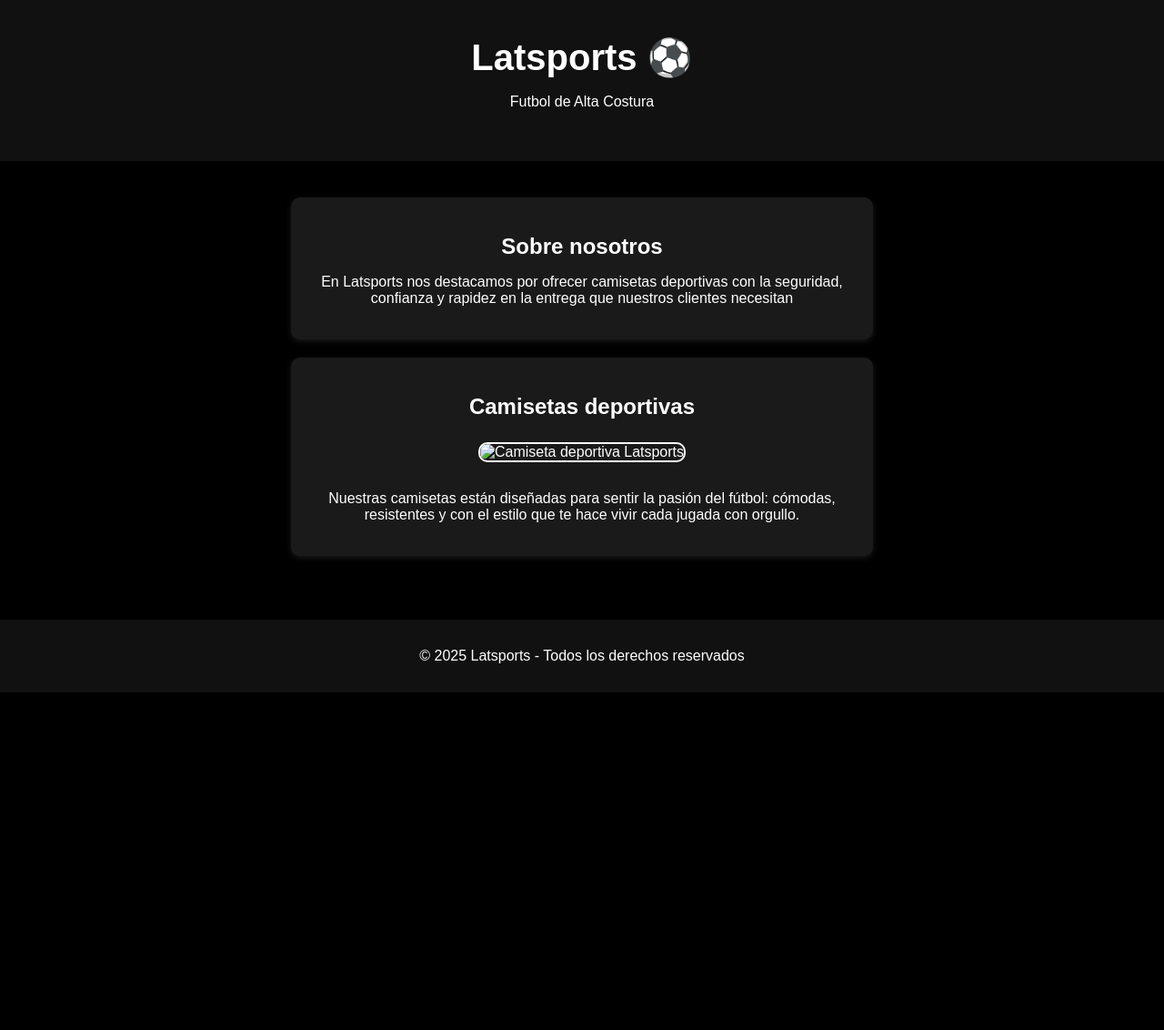
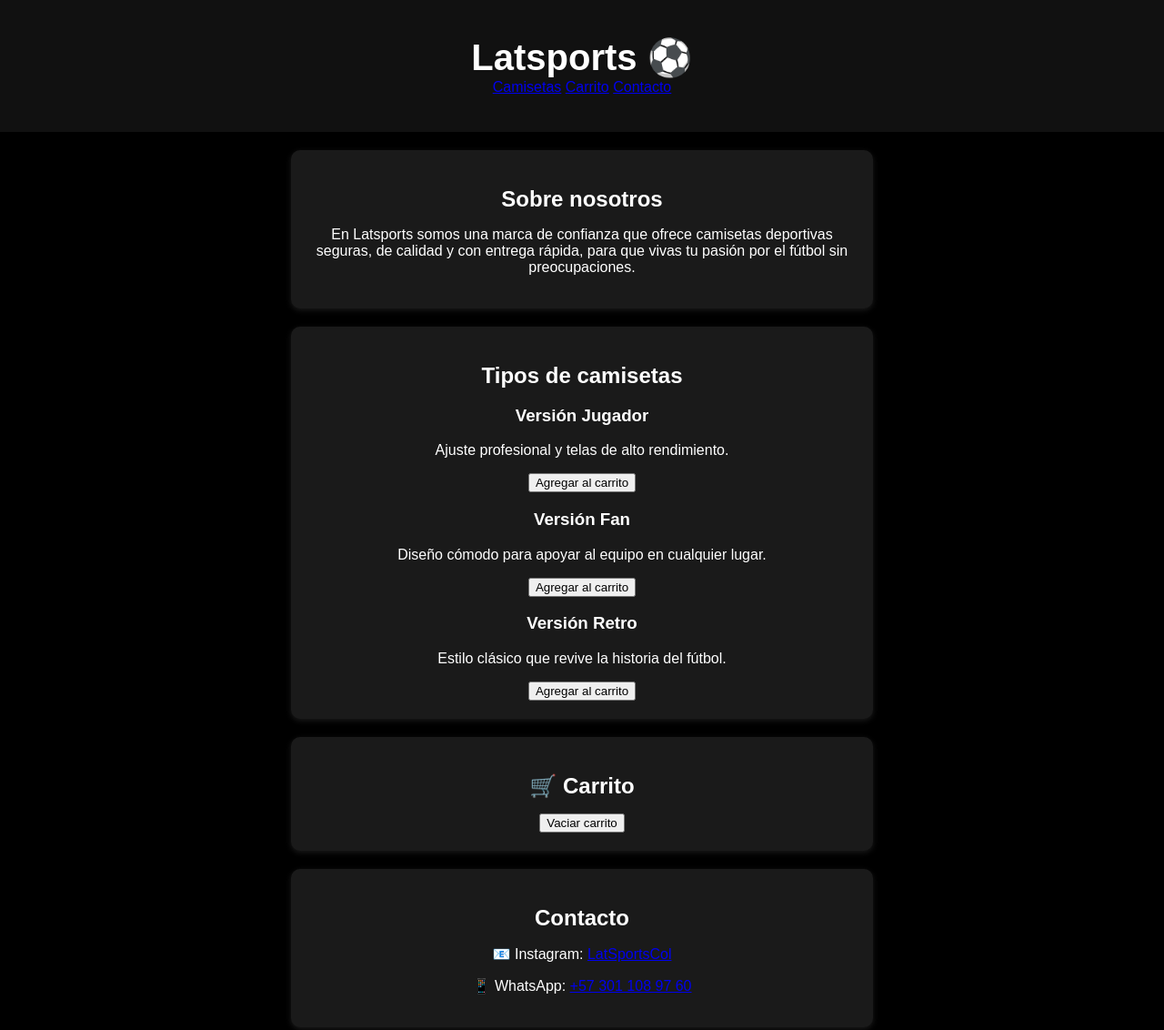
Before and after one commit to clatorrea/LatsportsCol, a plain HTML site: page index.html in a window 1280 px wide. Shown: the top 1132 px of the page at 91% size. Before the commit the page ends 800 px from the top, so only its background shows below. Drawn offline with Linux system fonts and the light colour scheme.

Commit message:
Update index.html

```diff
--- a/index.html
+++ b/index.html
@@ -9,27 +9,59 @@
 <body>
   <header>
     <h1>Latsports ⚽</h1>
-    <p>Futbol de Alta Costura</p>
+    <nav>
+      <a href="#tipos">Camisetas</a>
+      <a href="#carrito">Carrito</a>
+      <a href="#contacto">Contacto</a>
+    </nav>
   </header>
 
-  <main>
-    <section class="intro">
-      <h2>Sobre nosotros</h2>
-      <p>En Latsports nos destacamos por ofrecer camisetas deportivas con la seguridad, confianza y rapidez en la entrega que nuestros clientes necesitan</p>
-    </section>
+  <!-- Sobre nosotros -->
+  <section class="intro">
+    <h2>Sobre nosotros</h2>
+    <p>En Latsports somos una marca de confianza que ofrece camisetas deportivas seguras, de calidad y con entrega rápida, para que vivas tu pasión por el fútbol sin preocupaciones.</p>
+  </section>
 
-  <section class="producto">
-  <h2>Camisetas deportivas</h2>
-  <img src="camiseta-latsports.jpg" alt="Camiseta deportiva Latsports" style="max-width:300px; border-radius:10px; margin:15px 0;">
-  <p>Nuestras camisetas están diseñadas para sentir la pasión del fútbol: cómodas, resistentes y con el estilo que te hace vivir cada jugada con orgullo.</p>
-</section>
+  <!-- Tipos de camisetas -->
+  <section id="tipos" class="producto">
+    <h2>Tipos de camisetas</h2>
+    <div class="cards">
+      <div class="card">
+        <h3>Versión Jugador</h3>
+        <p>Ajuste profesional y telas de alto rendimiento.</p>
+        <button onclick="agregarAlCarrito('Camiseta Jugador')">Agregar al carrito</button>
+      </div>
+      <div class="card">
+        <h3>Versión Fan</h3>
+        <p>Diseño cómodo para apoyar al equipo en cualquier lugar.</p>
+        <button onclick="agregarAlCarrito('Camiseta Fan')">Agregar al carrito</button>
+      </div>
+      <div class="card">
+        <h3>Versión Retro</h3>
+        <p>Estilo clásico que revive la historia del fútbol.</p>
+        <button onclick="agregarAlCarrito('Camiseta Retro')">Agregar al carrito</button>
+      </div>
+    </div>
+  </section>
 
+  <!-- Carrito -->
+  <section id="carrito" class="producto">
+    <h2>🛒 Carrito</h2>
+    <ul id="lista-carrito"></ul>
+    <button onclick="vaciarCarrito()">Vaciar carrito</button>
+  </section>
 
-        </section>
-  </main>
+  <!-- Contacto -->
+  <section id="contacto" class="intro">
+    <h2>Contacto</h2>
+    <p>📧 Instagram: <a href="https://www.instagram.com/latsportscol?utm_source=ig_web_button_share_sheet&igsh=ZDNlZDc0MzIxNw==">LatSportsCol</a></p>
+    <p>📱 WhatsApp: <a href="https://wa.me/573011089760" target="_blank">+57 301 108 97 60</a></p>
+  </section>
 
   <footer>
     <p>© 2025 Latsports - Todos los derechos reservados</p>
   </footer>
+
+  <script src="script.js"></script>
 </body>
 </html>
```
